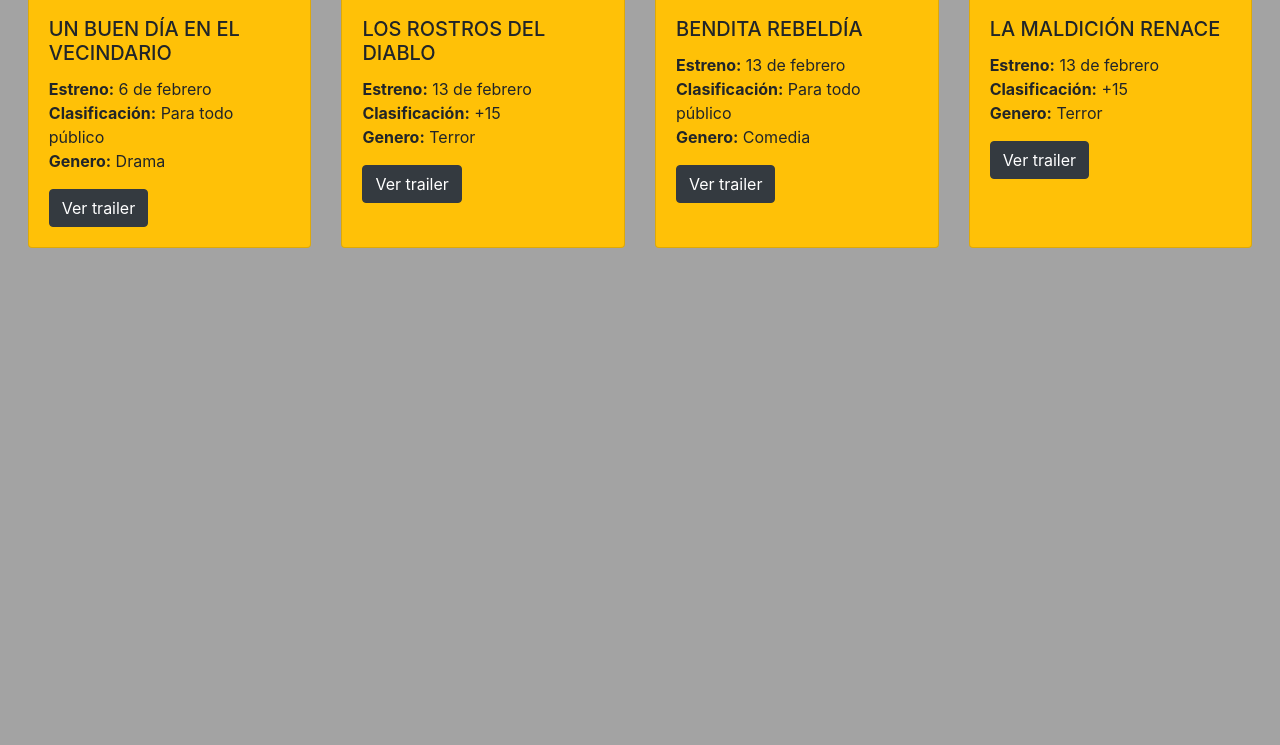
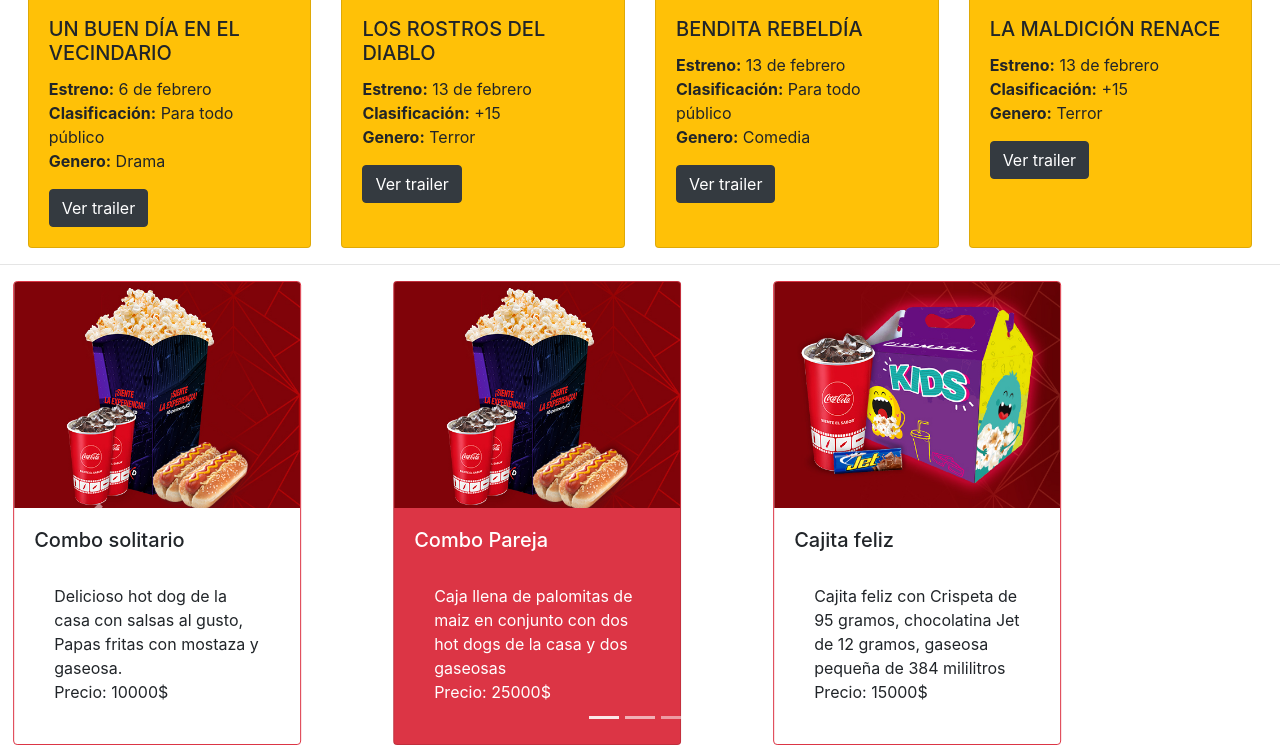
Before and after one commit to kirschcobric/cinebit, a plain HTML site: page index.html in a window 1280 px wide. Shown: the part 514-1259 px from the top of the page. Before the commit the page ends 800 px from the top, so only its background shows below. Drawn offline with nearby package versions, Linux system fonts and the light colour scheme.

Commit message:
Se empezo a integrar carrousel de comidas con sus imagenes e info

```diff
--- a/css/style.css
+++ b/css/style.css
@@ -1,7 +1,7 @@
 
 body{
-    /* Fondo de página */
-    background-color: #a3a3a3;
+    /* Fondo de página
+    background-color: #a3a3a3; */
 
 }
 .card-deck{
@@ -21,12 +21,12 @@ h6{
 
 .btn-session{
     /* color de letra de los botones  del nav dinamico*/
-    color: white;
+    color: gray;
 }
 
 .btn-session:hover{
     /* color de letra en envento hover para los botones  del nav dinamico*/
-    color: yellow;
+    color: black;
 }
 
 .card-text{
--- a/index.html
+++ b/index.html
@@ -82,7 +82,7 @@
                         <p class="card-text"><strong>Estreno:</strong> 23 de enero</p>
                         <p class="card-text"><strong>Clasificación:</strong> +12</p>
                         <p><strong>Genero:</strong> Drama</p>
-                        <a href="https://www.youtube.com/watch?v=gZjQROMAh_s" target="_blank" class="btn btn-dark">Ver trailer</a>
+                        <a href="https://www.youtube.com/watch?v=gZjQROMAh_s" target="_blank" class="btn btn-secondary">Ver trailer</a>
                     </div>
                 </div>
                 <div class="card text-white bg-danger">
@@ -93,7 +93,7 @@
                         <p class="card-text"><strong>Estreno:</strong> 23 de enero</p>
                         <p class="card-text"><strong>Clasificación:</strong> +15</p>
                         <p><strong>Genero:</strong> Acción, Comedia</p>
-                        <a href="https://www.youtube.com/watch?v=Amzj7xll3Aw" target="_blank" class="btn btn-dark">Ver trailer</a>
+                        <a href="https://www.youtube.com/watch?v=Amzj7xll3Aw" target="_blank" class="btn btn-secondary">Ver trailer</a>
                     </div>
                 </div>
                 <div class="card">
@@ -206,6 +206,135 @@
         </div>
     </div>
 
+    <hr>
+
+
+
+
+
+
+
+
+
+
+
+
+
+
+
+
+
+
+
+
+    <div id="carrousel-cine" class="carousel slide" data-ride="carousel">
+        <ol class="carousel-indicators">
+          <li data-target="#carrousel-cine" data-slide-to="0" class="active"></li>
+          <li data-target="#carrousel-cine" data-slide-to="1"></li>
+          <li data-target="#carrousel-cine" data-slide-to="2"></li>
+        </ol>
+        <div class="carousel-inner">
+          <div class="carousel-item active">
+            <div class="container">
+                <div class="row">
+                    <div class="col">
+                        <div class="card border-danger" style="width: 18rem;">
+                            <img src="img/Comboamig.jpg" class="card-img-top" alt="...">
+                            <div class="card-body">
+                                <h5 class="card-title">Combo solitario</h5>
+                                <div class="card-body">
+                                    <p class="card-text"> Delicioso hot dog de la casa con salsas al gusto, Papas fritas con mostaza y gaseosa. <br> Precio: 10000$</p>
+                                  </div>
+
+                            </div>
+                        </div>
+                    </div>
+                    <div class="col">
+                        <div class="card bg-danger " style="width: 18rem;">
+                            <img src="img/Comboamig.jpg" class="card-img-top" alt="...">
+                            <div class="card-body text-white">
+                                <h5 class="card-title">Combo Pareja </h5>
+                                <div class="card-body">
+                                    <p class="card-text"> Caja llena de palomitas de maiz en conjunto con dos hot dogs de la casa y dos gaseosas<br> Precio: 25000$</p>
+                                  </div>
+
+                            </div>
+                        </div>
+                    </div>
+                    <div class="col">
+                        <div class="card border-danger" style="width: 18rem;">
+                            <img src="img/Combo_Kids.jpg" class="card-img-top" alt="...">
+                            <div class="card-body">
+                                <h5 class="card-title">Cajita feliz</h5>
+                                <div class="card-body">
+                                    <p class="card-text"> Cajita feliz con Crispeta de 95 gramos, chocolatina Jet de 12 gramos, gaseosa pequeña de 384 mililitros<br> Precio: 15000$</p>
+                                  </div>
+                            </div>
+                        </div>
+                    </div>
+                </div>
+            </div>
+          </div>
+          <div class="carousel-item">
+            <div class="container">
+                <div class="row">
+                    <div class="col">
+                        <div class="card border-danger" style="width: 18rem;">
+                            <img src="img/Combo_Kids.jpg" class="card-img-top" alt="...">
+                            <div class="card-body">
+                                <h5 class="card-title">Cajita feliz</h5>
+                                <div class="card-body">
+                                    <p class="card-text"> Cajita feliz con Crispeta de 95 gramos, chocolatina Jet de 12 gramos, gaseosa pequeña de 384 mililitros<br> Precio: 15000$</p>
+                                  </div>
+                            </div>
+                        </div>
+                    </div>
+                    <div class="col">
+                        <div class="card bg-danger text-white" style="width: 18rem;">
+                            <img src="img/Comboamig.jpg" class="card-img-top" alt="...">
+                            <div class="card-body">
+                                <h5 class="card-title">Combo pareja</h5>
+                                <div class="card-body">
+                                    <p class="card-text"> Caja llena de palomitas de maiz en conjunto con dos hot dogs de la casa y dos gaseosas<br> Precio: 25000$</p>
+                                </div>
+                            </div>
+                        </div>
+                    </div>
+                    <div class="col">
+                        <div class="card border-danger" style="width: 18rem;">
+                            <img src="img/Combo_Kids.jpg" class="card-img-top" alt="...">
+                            <div class="card-body">
+                                <h5 class="card-title">Cajita feliz</h5>
+                                <div class="card-body">
+                                    <p class="card-text"> Cajita feliz con Crispeta de 95 gramos, chocolatina Jet de 12 gramos, gaseosa pequeña de 384 mililitros<br> Precio: 15000$</p>
+                                  </div>
+                            </div>
+                        </div>
+                    </div>
+                </div>
+            </div>
+          </div>
+
+        </div>
+        <a class="carousel-control-prev controlprev" href="#carrousel-cine" role="button" data-slide="prev">
+          <span class="carousel-control-prev-icon spanprev" aria-hidden="true"></span>
+          <span class="sr-only">Previous</span>
+        </a>
+        <a class="carousel-control-next controlnext" href="#carrousel-cine" role="button" data-slide="next">
+          <span class="carousel-control-next-icon spannext" aria-hidden="true"></span>
+          <span class="sr-only">Next</span>
+        </a>
+      </div>
+
+
+
+
+
+
+
+
+
+
     <!-- jQuery first, then Popper.js, then Bootstrap JS -->
     <script src="https://code.jquery.com/jquery-3.4.1.slim.min.js" integrity="sha384-J6qa4849blE2+poT4WnyKhv5vZF5SrPo0iEjwBvKU7imGFAV0wwj1yYfoRSJoZ+n" crossorigin="anonymous"></script>
     <script src="https://cdn.jsdelivr.net/npm/popper.js@1.16.0/dist/umd/popper.min.js" integrity="sha384-Q6E9RHvbIyZFJoft+2mJbHaEWldlvI9IOYy5n3zV9zzTtmI3UksdQRVvoxMfooAo" crossorigin="anonymous"></script>
```
Also changed, not shown: img/Combo_Kids.jpg (added), img/Comboamig.jpg (added), img/Combosolit.jpg (added), img/comboEmpanadas.jpg (added), img/combosol.jpg (added).
